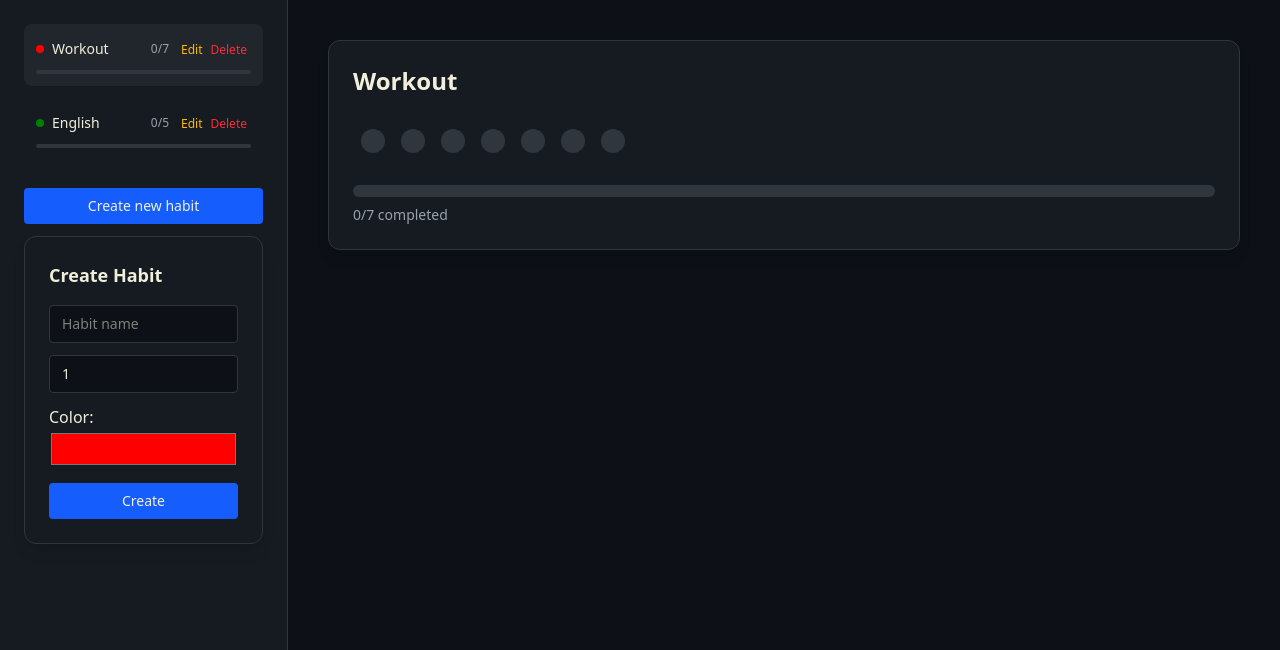
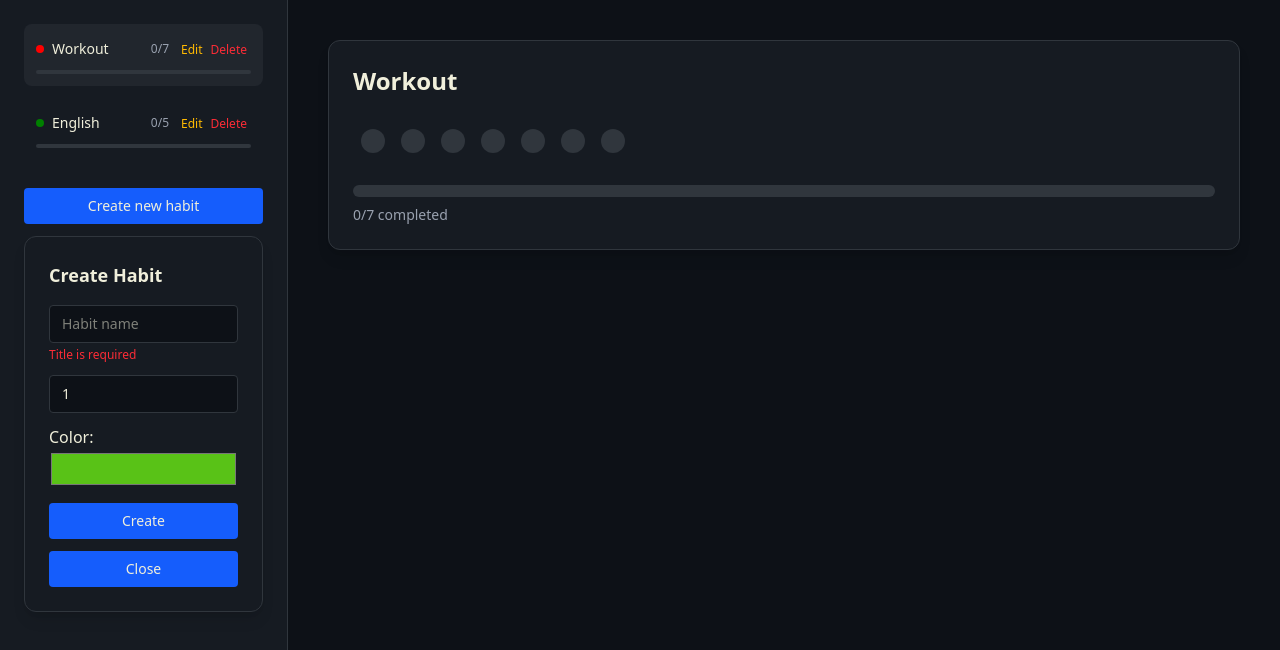
Before and after one commit to Totemy/habit_app, a Vue app in the folder habit-app/: page / in a window 1280 px wide. Both pictures are taken after a click on the button "Create new habit". Shown: the top 650 px of the page. Built offline with nearby package versions, Linux system fonts and the light colour scheme.

Commit message:
Updated creation form

```diff
--- a/habit-app/src/components/HabitForm.vue
+++ b/habit-app/src/components/HabitForm.vue
@@ -1,20 +1,34 @@
 <script setup lang="ts">
-import { ref } from 'vue'
+import { computed, ref } from 'vue'
 
 const emit = defineEmits<{
-  submit: [title: string, count: number, color: string]
+  (e: 'submit', title: string, count: number, color: string): void
+  (e: 'close'): void
 }>()
 
 const title = ref('')
 const count = ref(1)
-const color = ref('#ff0000')
+const color = ref('#59c217')
 
 const handleSubmit = () => {
-  if (!title.value.trim()) return
+  if (error.value) return
+
   emit('submit', title.value, count.value, color.value)
+
   title.value = ''
   count.value = 1
+  color.value = '#59c217'
 }
+const error = computed(() => {
+  return title.value.trim() ? '' : 'Title is required'
+})
+
+const safeCount = computed({
+  get: () => count.value,
+  set: (v: number) => {
+    count.value = v < 1 ? 1 : v
+  },
+})
 </script>
 <template>
   <form @submit.prevent="handleSubmit" class="card p-6 max-w-md">
@@ -26,9 +40,22 @@ const handleSubmit = () => {
         type="text"
         placeholder="Habit name"
         class="input"
+        :class="error && 'border-red-500  animate-[shake_0.2s]'"
+      />
+      <p v-if="error" class="text-xs text-red-500 -mt-2">{{ error }}</p>
+
+      <input
+        v-model.number="safeCount"
+        type="number"
+        min="1"
+        class="input"
+        @keydown="
+          (e) => {
+            if (e.key === '-' || e.key === 'e') e.preventDefault()
+          }
+        "
       />
 
-      <input v-model="count" type="number" class="input" />
       <div class="row">
         <p>Color:</p>
         <input
@@ -37,8 +64,10 @@ const handleSubmit = () => {
           class="w-full h-10 rounded cursor-pointer"
         />
       </div>
-
-      <button class="button w-full" @click="handleSubmit">Create</button>
+      <button type="submit" class="button w-full">Create</button>
+      <button type="button" class="button w-full" @click="emit('close')">
+        Close
+      </button>
     </div>
   </form>
 </template>
--- a/habit-app/src/components/HabitSidebar.vue
+++ b/habit-app/src/components/HabitSidebar.vue
@@ -33,6 +33,7 @@ const habits = computed(() => habitManager.habits.value)
           habitManager.closeCreate()
         }
       "
+      @close="habitManager.closeCreate()"
     />
   </div>
 </template>
--- a/habit-app/src/style.css
+++ b/habit-app/src/style.css
@@ -53,3 +53,21 @@ body {
 ::-webkit-scrollbar-track {
   background: #0d1117;
 }
+
+@keyframes shake {
+  0% {
+    transform: translateX(0);
+  }
+  25% {
+    transform: translateX(-4px);
+  }
+  50% {
+    transform: translateX(4px);
+  }
+  75% {
+    transform: translateX(-4px);
+  }
+  100% {
+    transform: translateX(0);
+  }
+}
```
